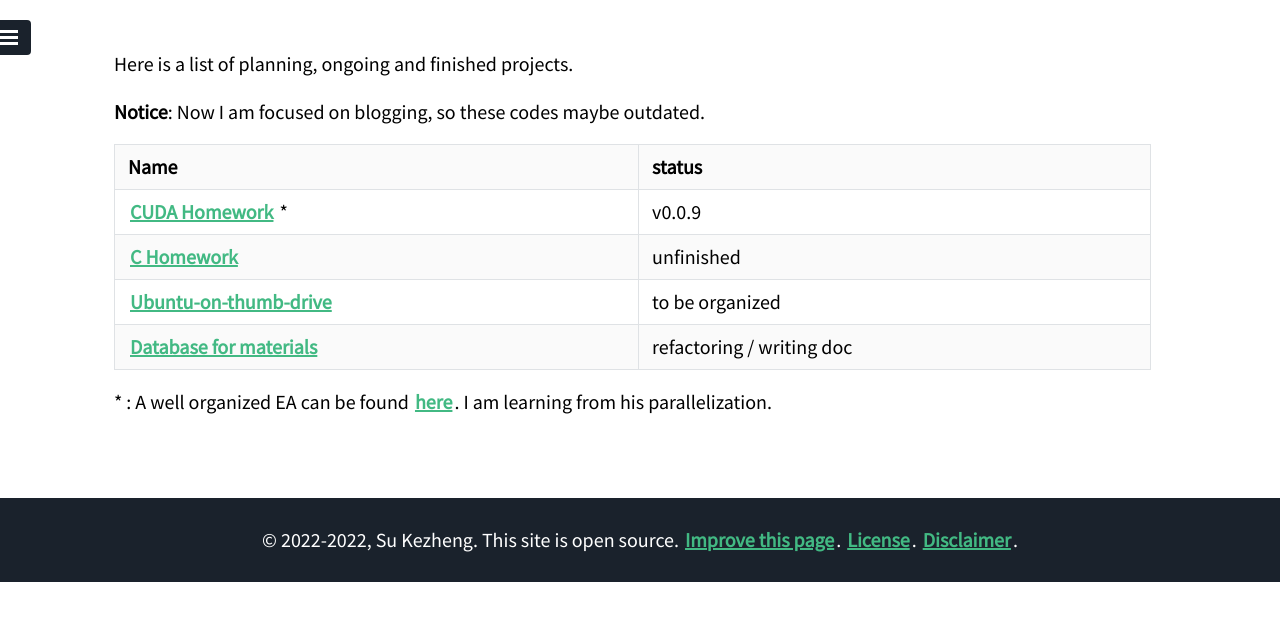
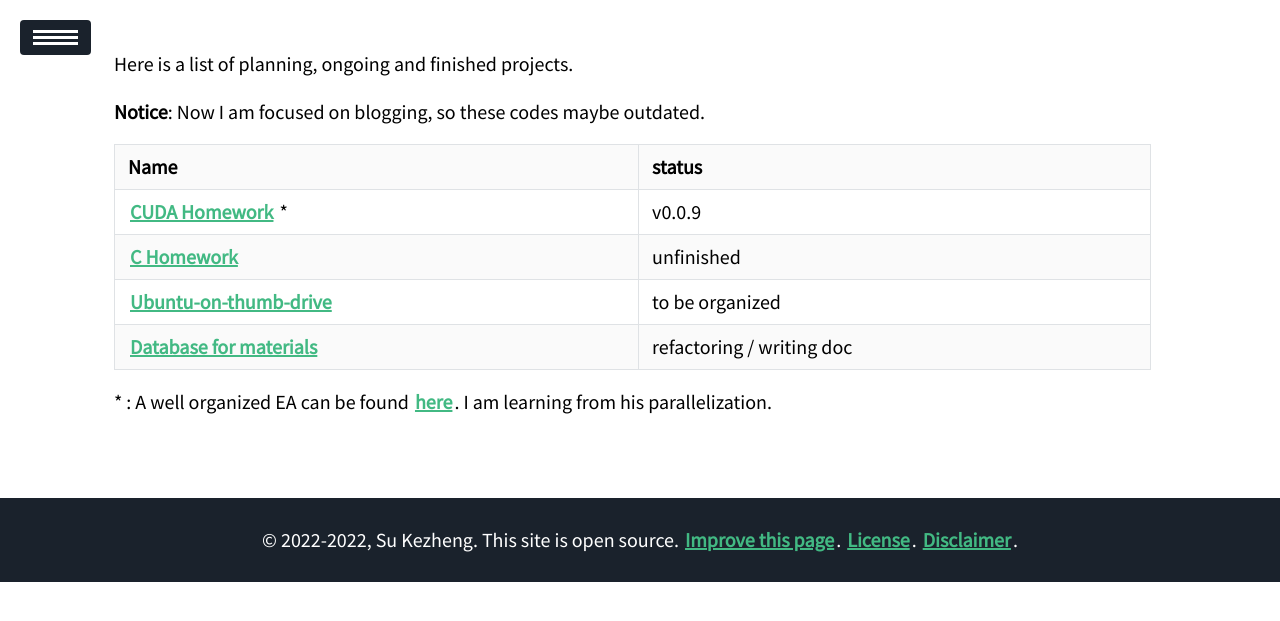
Before and after one commit to ssskz/ssskz.github.io, a Jekyll site: the page built from repo/index.md, in a window 1280 px wide. Shown: the top 621 px of the page. Built offline with Jekyll 4.4.1, drawn with Linux system fonts in a browser that asks for light colours; nearby versions of some CDN libraries.

Commit message:
Update post.css

```diff
--- a/assets/css/post.css
+++ b/assets/css/post.css
@@ -158,7 +158,7 @@ a.sidebar-nav-item:focus {
 .sidebar-toggle {
   position: absolute;
   top:  1rem;
-  left: -2rem;
+  left: 1rem;
   display: block;
   width: 2rem;
   padding: .5rem .65rem;
```
